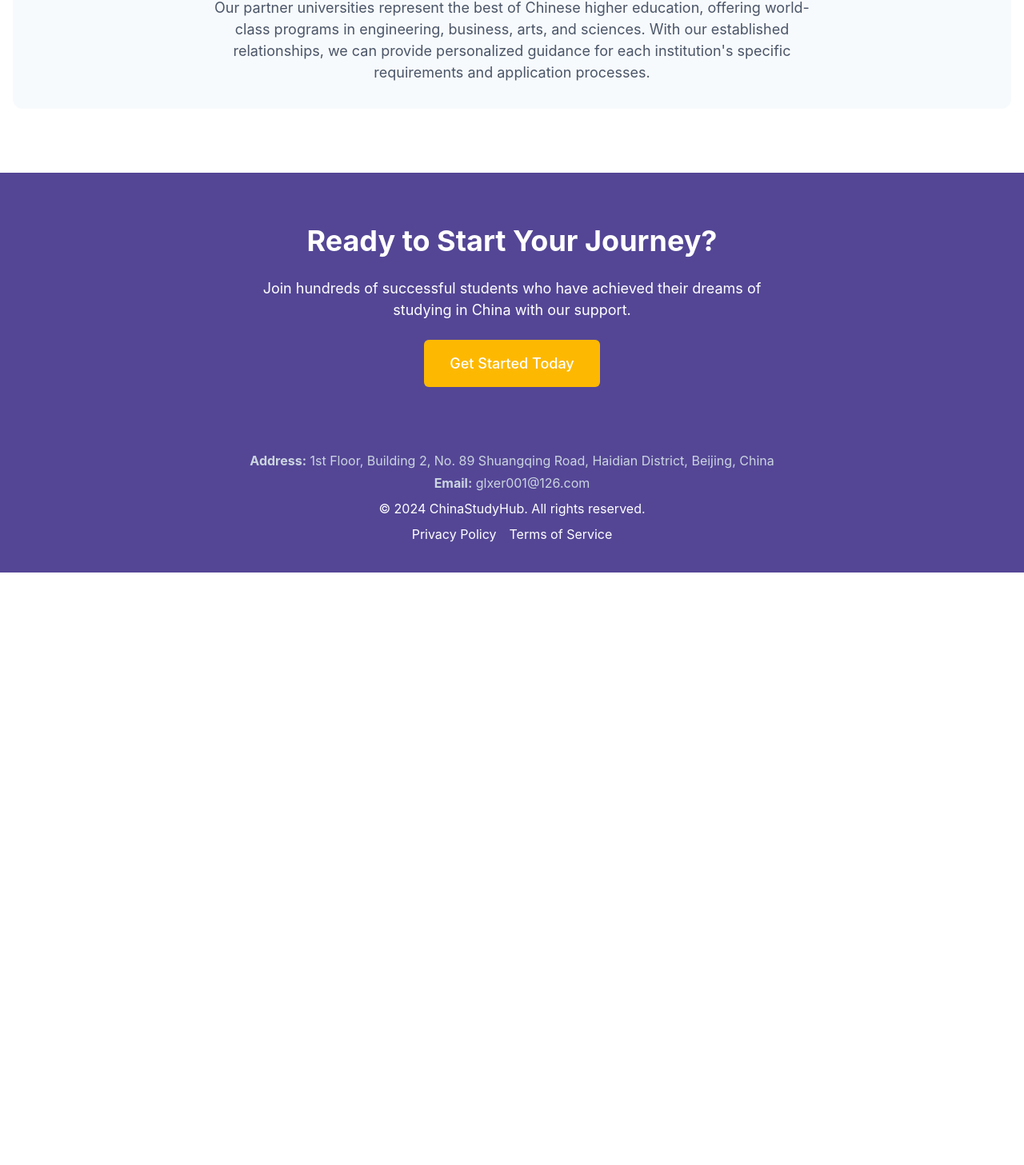
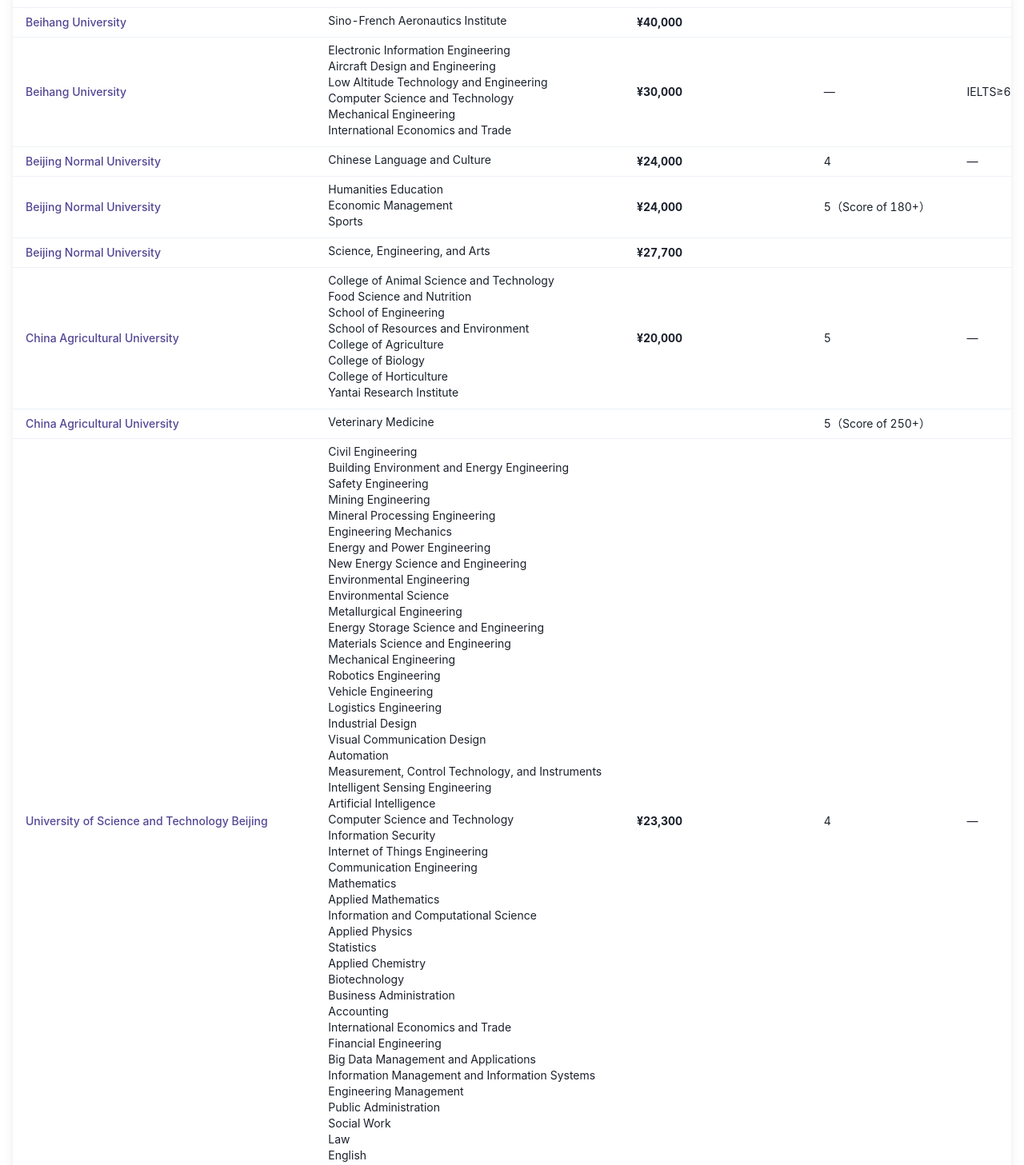
Before and after one commit to amatureApe/chinastudyhub, a Next.js app: page /partners in a window 1280 px wide. Shown: the part 729-2186 px from the top of the page at 80% size. Before the commit the page ends 1445 px from the top, so only its background shows below. Built offline with nearby package versions, Linux system fonts and the light colour scheme.

Commit message:
JSON rework

```diff
--- a/public/tableData.json
+++ b/public/tableData.json
@@ -9,7 +9,11 @@
     },
     {
         "University": "Beihang University",
-        "Majors": "Science and Engineering\nEconomics and Management\nHumanities and Law",
+        "Majors": [
+            "Science and Engineering",
+            "Economics and Management",
+            "Humanities and Law"
+        ],
         "Annual Tuition": "¥25,000",
         "Chinese (HSK≥)": "5（Score of 180+）",
         "English": "—",
@@ -17,7 +21,11 @@
     },
     {
         "University": "Beihang University",
-        "Majors": "Biological and Medical Engineering\nArts\nLow Altitude Technology and Engineering",
+        "Majors": [
+            "Biological and Medical Engineering",
+            "Arts",
+            "Low Altitude Technology and Engineering"
+        ],
         "Annual Tuition": "¥30,000",
         "Chinese (HSK≥)": "",
         "English": "",
@@ -25,7 +33,9 @@
     },
     {
         "University": "Beihang University",
-        "Majors": "Sino-French Aeronautics Institute",
+        "Majors": [
+            "Sino-French Aeronautics Institute"
+        ],
         "Annual Tuition": "¥40,000",
         "Chinese (HSK≥)": "",
         "English": "",
@@ -33,7 +43,14 @@
     },
     {
         "University": "Beihang University",
-        "Majors": "Electronic Information Engineering\nAircraft Design and Engineering\nLow Altitude Technology and Engineering\nComputer Science and Technology\nMechanical Engineering\nInternational Economics and Trade",
+        "Majors": [
+            "Electronic Information Engineering",
+            "Aircraft Design and Engineering",
+            "Low Altitude Technology and Engineering",
+            "Computer Science and Technology",
+            "Mechanical Engineering",
+            "International Economics and Trade"
+        ],
         "Annual Tuition": "¥30,000",
         "Chinese (HSK≥)": "—",
         "English": "IELTS≥6 / TOEFL≥90",
@@ -41,7 +58,9 @@
     },
     {
         "University": "Beijing Normal University",
-        "Majors": "Chinese Language and Culture",
+        "Majors": [
+            "Chinese Language and Culture"
+        ],
         "Annual Tuition": "¥24,000",
         "Chinese (HSK≥)": "4",
         "English": "—",
@@ -49,7 +68,11 @@
     },
     {
         "University": "Beijing Normal University",
-        "Majors": "Humanities Education\nEconomic Management\nSports",
+        "Majors": [
+            "Humanities Education",
+            "Economic Management",
+            "Sports"
+        ],
         "Annual Tuition": "¥24,000",
         "Chinese (HSK≥)": "5（Score of 180+）",
         "English": "",
@@ -57,7 +80,9 @@
     },
     {
         "University": "Beijing Normal University",
-        "Majors": "Science, Engineering, and Arts",
+        "Majors": [
+            "Science, Engineering, and Arts"
+        ],
         "Annual Tuition": "¥27,700",
         "Chinese (HSK≥)": "",
         "English": "",
@@ -65,7 +90,16 @@
     },
     {
         "University": "China Agricultural University",
-        "Majors": "College of Animal Science and Technology\nFood Science and Nutrition\nSchool of Engineering\nSchool of Resources and Environment\nCollege of Agriculture\nCollege of Biology\nCollege of Horticulture\nYantai Research Institute",
+        "Majors": [
+            "College of Animal Science and Technology",
+            "Food Science and Nutrition",
+            "School of Engineering",
+            "School of Resources and Environment",
+            "College of Agriculture",
+            "College of Biology",
+            "College of Horticulture",
+            "Yantai Research Institute"
+        ],
         "Annual Tuition": "¥20,000",
         "Chinese (HSK≥)": "5",
         "English": "—",
@@ -73,7 +107,9 @@
     },
     {
         "University": "China Agricultural University",
-        "Majors": "Veterinary Medicine",
+        "Majors": [
+            "Veterinary Medicine"
+        ],
         "Annual Tuition": "",
         "Chinese (HSK≥)": "5（Score of 250+）",
         "English": "",
@@ -81,7 +117,55 @@
     },
     {
         "University": "University of Science and Technology Beijing",
-        "Majors": "Civil Engineering\nBuilding Environment and Energy Engineering\nSafety Engineering\nMining Engineering\nMineral Processing Engineering\nEngineering Mechanics\nEnergy and Power Engineering\nNew Energy Science and Engineering\nEnvironmental Engineering\nEnvironmental Science\nMetallurgical Engineering\nEnergy Storage Science and Engineering\nMaterials Science and Engineering\nMechanical Engineering\nRobotics Engineering\nVehicle Engineering\nLogistics Engineering\nIndustrial Design\nVisual Communication Design\nAutomation\nMeasurement, Control Technology, and Instruments\nIntelligent Sensing Engineering\nArtificial Intelligence\nComputer Science and Technology\nInformation Security\nInternet of Things Engineering\nCommunication Engineering\nMathematics\nApplied Mathematics\nInformation and Computational Science\nApplied Physics\nStatistics\nApplied Chemistry\nBiotechnology\nBusiness Administration\nAccounting\nInternational Economics and Trade\nFinancial Engineering\nBig Data Management and Applications\nInformation Management and Information Systems\nEngineering Management\nPublic Administration\nSocial Work\nLaw\nEnglish\nJapanese\nGerman",
+        "Majors": [
+            "Civil Engineering",
+            "Building Environment and Energy Engineering",
+            "Safety Engineering",
+            "Mining Engineering",
+            "Mineral Processing Engineering",
+            "Engineering Mechanics",
+            "Energy and Power Engineering",
+            "New Energy Science and Engineering",
+            "Environmental Engineering",
+            "Environmental Science",
+            "Metallurgical Engineering",
+            "Energy Storage Science and Engineering",
+            "Materials Science and Engineering",
+            "Mechanical Engineering",
+            "Robotics Engineering",
+            "Vehicle Engineering",
+            "Logistics Engineering",
+            "Industrial Design",
+            "Visual Communication Design",
+            "Automation",
+            "Measurement, Control Technology, and Instruments",
+            "Intelligent Sensing Engineering",
+            "Artificial Intelligence",
+            "Computer Science and Technology",
+            "Information Security",
+            "Internet of Things Engineering",
+            "Communication Engineering",
+            "Mathematics",
+            "Applied Mathematics",
+            "Information and Computational Science",
+            "Applied Physics",
+            "Statistics",
+            "Applied Chemistry",
+            "Biotechnology",
+            "Business Administration",
+            "Accounting",
+            "International Economics and Trade",
+            "Financial Engineering",
+            "Big Data Management and Applications",
+            "Information Management and Information Systems",
+            "Engineering Management",
+            "Public Administration",
+            "Social Work",
+            "Law",
+            "English",
+            "Japanese",
+            "German"
+        ],
         "Annual Tuition": "¥23,300",
         "Chinese (HSK≥)": "4",
         "English": "—",
@@ -89,7 +173,10 @@
     },
     {
         "University": "University of Science and Technology Beijing",
-        "Majors": "Materials Science and Engineering\nEnvironmental Engineering",
+        "Majors": [
+            "Materials Science and Engineering",
+            "Environmental Engineering"
+        ],
         "Annual Tuition": "",
         "Chinese (HSK≥)": "Need of Chinese Base",
         "English": "IELTS≥5.5 / TOEFL≥70",
@@ -97,7 +184,23 @@
     },
     {
         "University": "Central University of Finance and Economics",
-        "Majors": "Finance\nBusiness Administration\nStatistics\nMathematics\nEconomics and Trade\nPublic Administration\nPolitical Science\nLaw\nForeign Languages and Literature\nEconomics\nSociology\nPsychology\nManagement Science and Engineering\nE-commerce\nComputer Science",
+        "Majors": [
+            "Finance",
+            "Business Administration",
+            "Statistics",
+            "Mathematics",
+            "Economics and Trade",
+            "Public Administration",
+            "Political Science",
+            "Law",
+            "Foreign Languages and Literature",
+            "Economics",
+            "Sociology",
+            "Psychology",
+            "Management Science and Engineering",
+            "E-commerce",
+            "Computer Science"
+        ],
         "Annual Tuition": "¥25,000",
         "Chinese (HSK≥)": "5（Score of 180+）",
         "English": "—",
@@ -105,7 +208,9 @@
     },
     {
         "University": "Central University of Finance and Economics",
-        "Majors": "Finance",
+        "Majors": [
+            "Finance"
+        ],
         "Annual Tuition": "¥40,000",
         "Chinese (HSK≥)": "—",
         "English": "Proof Required (No Score Indicator)",
@@ -113,7 +218,21 @@
     },
     {
         "University": "Beijing University of Posts and Telecommunications",
-        "Majors": "Communication Engineering\nComputer Science and Technology\nInformation Engineering\nArtificial Intelligence\nIntelligent Medical Engineering\nMechanical Engineering\nRobotics Engineering\nAutomation\nPostal Engineering\nMathematics and Applied Mathematics\nInformation and Computational Science\nApplied Physics\nLaw",
+        "Majors": [
+            "Communication Engineering",
+            "Computer Science and Technology",
+            "Information Engineering",
+            "Artificial Intelligence",
+            "Intelligent Medical Engineering",
+            "Mechanical Engineering",
+            "Robotics Engineering",
+            "Automation",
+            "Postal Engineering",
+            "Mathematics and Applied Mathematics",
+            "Information and Computational Science",
+            "Applied Physics",
+            "Law"
+        ],
         "Annual Tuition": "¥24,600",
         "Chinese (HSK≥)": "5",
         "English": "—",
@@ -121,7 +240,9 @@
     },
     {
         "University": "Beijing University of Posts and Telecommunications",
-        "Majors": "Chinese Language",
+        "Majors": [
+            "Chinese Language"
+        ],
         "Annual Tuition": "",
         "Chinese (HSK≥)": "4",
         "English": "—",
@@ -129,7 +250,9 @@
     },
     {
         "University": "Beijing University of Posts and Telecommunications",
-        "Majors": "English",
+        "Majors": [
+            "English"
+        ],
         "Annual Tuition": "",
         "Chinese (HSK≥)": "—",
         "English": "TOEFL≥80",
@@ -137,7 +260,54 @@
     },
     {
         "University": "China University of Geosciences",
-        "Majors": "Economics\nLaw\nEnglish\nTranslation\nMathematics and Applied Mathematics\nData Computing and Applications\nGeographic Information Science\nMarine Science\nMarine Resources and Environment\nGeophysics\nGeology Category\nMechanical Design, Manufacturing, and Automation\nMeasurement, Control Technology, and Instruments\nMaterials Category\nGemology and Material Technology\nNew Energy Materials and Devices\nElectrical Engineering and Automation\nElectronic Information Engineering\nArtificial Intelligence\nComputer Science and Technology\nSoftware Engineering\nData Science and Big Data Technology\nCivil Engineering\nUrban Underground Space Engineering\nIntelligent Construction\nHydrology and Water Resources Engineering\nSurveying and Mapping Engineering\nRemote Sensing Science and Technology\nGeoscience Category\nGeological Engineering\nExploration Technology and Engineering\nGroundwater Science and Engineering\nIntelligent Earth Exploration\nCarbon Storage Science and Engineering\nMarine Engineering and Technology\nLand Reclamation Engineering\nEnvironmental Engineering\nEnvironmental Ecology Engineering\nSafety Engineering\nInformation Management and Systems\nBig Data Management and Applications\nBusiness Administration Category\nLand Resource Management\nNatural Resource Registration and Management\nProduct Design\nArt and Technology",
+        "Majors": [
+            "Economics",
+            "Law",
+            "English",
+            "Translation",
+            "Mathematics and Applied Mathematics",
+            "Data Computing and Applications",
+            "Geographic Information Science",
+            "Marine Science",
+            "Marine Resources and Environment",
+            "Geophysics",
+            "Geology Category",
+            "Mechanical Design, Manufacturing, and Automation",
+            "Measurement, Control Technology, and Instruments",
+            "Materials Category",
+            "Gemology and Material Technology",
+            "New Energy Materials and Devices",
+            "Electrical Engineering and Automation",
+            "Electronic Information Engineering",
+            "Artificial Intelligence",
+            "Computer Science and Technology",
+            "Software Engineering",
+            "Data Science and Big Data Technology",
+            "Civil Engineering",
+            "Urban Underground Space Engineering",
+            "Intelligent Construction",
+            "Hydrology and Water Resources Engineering",
+            "Surveying and Mapping Engineering",
+            "Remote Sensing Science and Technology",
+            "Geoscience Category",
+            "Geological Engineering",
+            "Exploration Technology and Engineering",
+            "Groundwater Science and Engineering",
+            "Intelligent Earth Exploration",
+            "Carbon Storage Science and Engineering",
+            "Marine Engineering and Technology",
+            "Land Reclamation Engineering",
+            "Environmental Engineering",
+            "Environmental Ecology Engineering",
+            "Safety Engineering",
+            "Information Management and Systems",
+            "Big Data Management and Applications",
+            "Business Administration Category",
+            "Land Resource Management",
+            "Natural Resource Registration and Management",
+            "Product Design",
+            "Art and Technology"
+        ],
         "Annual Tuition": "￥26,000~￥39,000",
         "Chinese (HSK≥)": "4",
         "English": "—",
@@ -145,7 +315,9 @@
     },
     {
         "University": "China University of Mining and Technology",
-        "Majors": "Liberal Arts",
+        "Majors": [
+            "Liberal Arts"
+        ],
         "Annual Tuition": "¥13800",
         "Chinese (HSK≥)": "4",
         "English": "—",
@@ -153,7 +325,9 @@
     },
     {
         "University": "China University of Mining and Technology",
-        "Majors": "Science and Engineering",
+        "Majors": [
+            "Science and Engineering"
+        ],
         "Annual Tuition": "¥14600",
         "Chinese (HSK≥)": "",
         "English": "",
@@ -161,7 +335,11 @@
     },
     {
         "University": "China University of Mining and Technology",
-        "Majors": "Mining Engineering\nSafety Engineering\nMechanical Engineering",
+        "Majors": [
+            "Mining Engineering",
+            "Safety Engineering",
+            "Mechanical Engineering"
+        ],
         "Annual Tuition": "Divided by Arts and Sciences",
         "Chinese (HSK≥)": "—",
         "English": "IELTS≥5.5 / TOEFL≥79",
@@ -169,7 +347,43 @@
     },
     {
         "University": "Beijing Forestry University",
-        "Majors": "Network Engineering\nLandscape Horticulture\nOrnamental Horticulture\nUrban and Rural Planning\nLandscape Architecture\nMechanical Design, Manufacturing, and Automation\nElectrical Engineering and Automation\nVehicle Engineering\nAutomation\nWood Science and Engineering\nGeographic Information Science (GIS)\nForestry\nForest Protection\nEnvironmental Engineering\nEnvironmental Science\nWildlife and Nature Reserve Management\nBiotechnology\nBiological Sciences\nFood Science and Engineering\nAgricultural and Forestry Economic Management\nInternational Economics and Trade\nBusiness Administration\nMarketing\nGrassland Science\nArt Design\nProduct Design\nEnvironmental Design\nVisual Communication Design\nDigital Media Arts\nAnimal Science\nStatistics\nFinance\nAccounting\nHuman Resource Management\nWater Supply and Drainage Science and Engineering",
+        "Majors": [
+            "Network Engineering",
+            "Landscape Horticulture",
+            "Ornamental Horticulture",
+            "Urban and Rural Planning",
+            "Landscape Architecture",
+            "Mechanical Design, Manufacturing, and Automation",
+            "Electrical Engineering and Automation",
+            "Vehicle Engineering",
+            "Automation",
+            "Wood Science and Engineering",
+            "Geographic Information Science (GIS)",
+            "Forestry",
+            "Forest Protection",
+            "Environmental Engineering",
+            "Environmental Science",
+            "Wildlife and Nature Reserve Management",
+            "Biotechnology",
+            "Biological Sciences",
+            "Food Science and Engineering",
+            "Agricultural and Forestry Economic Management",
+            "International Economics and Trade",
+            "Business Administration",
+            "Marketing",
+            "Grassland Science",
+            "Art Design",
+            "Product Design",
+            "Environmental Design",
+            "Visual Communication Design",
+            "Digital Media Arts",
+            "Animal Science",
+            "Statistics",
+            "Finance",
+            "Accounting",
+            "Human Resource Management",
+            "Water Supply and Drainage Science and Engineering"
+        ],
         "Annual Tuition": "¥24,800",
         "Chinese (HSK≥)": "4",
         "English": "—",
@@ -177,10 +391,14 @@
     },
     {
         "University": "Beijing Peili Vocational College",
-        "Majors": "International Economics and Trade\nPreschool Education\nTraditional Chinese Medicine and Health Preservation",
+        "Majors": [
+            "International Economics and Trade",
+            "Preschool Education",
+            "Traditional Chinese Medicine and Health Preservation"
+        ],
         "Annual Tuition": "¥22000",
         "Chinese (HSK≥)": "3",
         "English": "—",
         "Other": "—"
-    },
+    }
 ]
--- a/src/app/partners/page.tsx
+++ b/src/app/partners/page.tsx
@@ -6,11 +6,19 @@
 
 interface UniversityData {
     University: string
-    Majors: string
+    Majors: string | string[]
     'Annual Tuition': string
     'Chinese (HSK≥)': string
     English: string
     Other: string
+}
+
+// Helper function to get majors as array
+const getMajorsArray = (majors: string | string[]): string[] => {
+    if (Array.isArray(majors)) {
+        return majors
+    }
+    return majors ? majors.split('\n') : []
 }
 
 export default function Partners() {
@@ -30,7 +38,7 @@
             return {
                 universities: universityData.slice(1),
                 totalMatches: universityData.slice(1).reduce((total, uni) => {
-                    return total + (uni.Majors ? uni.Majors.split('\n').length : 0)
+                    return total + getMajorsArray(uni.Majors).length
                 }, 0)
             }
         }
@@ -41,16 +49,16 @@
 
         universityData.slice(1).forEach((university) => {
             // Filter majors that match the search term
-            const matchingMajors = university.Majors
-                ? university.Majors.split('\n')
-                    .filter(major => major.toLowerCase().includes(searchLower))
-                : []
+            const allMajors = getMajorsArray(university.Majors)
+            const matchingMajors = allMajors.filter(major =>
+                major.toLowerCase().includes(searchLower)
+            )
 
             // Include university only if it has matching majors
             if (matchingMajors.length > 0) {
                 results.push({
                     ...university,
-                    Majors: matchingMajors.join('\n')
+                    Majors: matchingMajors
                 })
                 totalMatches += matchingMajors.length
             }
@@ -128,9 +136,10 @@
                                     <Tr key={index} _hover={{ bg: 'gray.50' }}>
                                         <Td fontWeight="medium" color="#544695">{row.University}</Td>
                                         <Td maxW="400px" fontSize="sm">
-                                            {row.Majors ? row.Majors.split('\n').map((major, idx) => (
-                                                <Text key={idx} mb={1}>{major.trim()}</Text>
-                                            )) : <Text>-</Text>}
+                                            {getMajorsArray(row.Majors).length > 0 ?
+                                                getMajorsArray(row.Majors).map((major, idx) => (
+                                                    <Text key={idx} mb={1}>{major.trim()}</Text>
+                                                )) : <Text>-</Text>}
                                         </Td>
                                         <Td fontWeight="bold">{row['Annual Tuition']}</Td>
                                         <Td>{row['Chinese (HSK≥)']}</Td>
@@ -182,9 +191,10 @@
                     <Box>
                         <Text fontWeight="bold" fontSize="sm" color="gray.600">Majors:</Text>
                         <Text fontSize="xs" color="gray.700">
-                            {data.Majors ? data.Majors.split('\n').map((major, idx) => (
-                                <Text key={idx} mb={1}>• {major.trim()}</Text>
-                            )) : <Text>-</Text>}
+                            {getMajorsArray(data.Majors).length > 0 ?
+                                getMajorsArray(data.Majors).map((major, idx) => (
+                                    <Text key={idx} mb={1}>• {major.trim()}</Text>
+                                )) : <Text>-</Text>}
                         </Text>
                     </Box>
 
```
